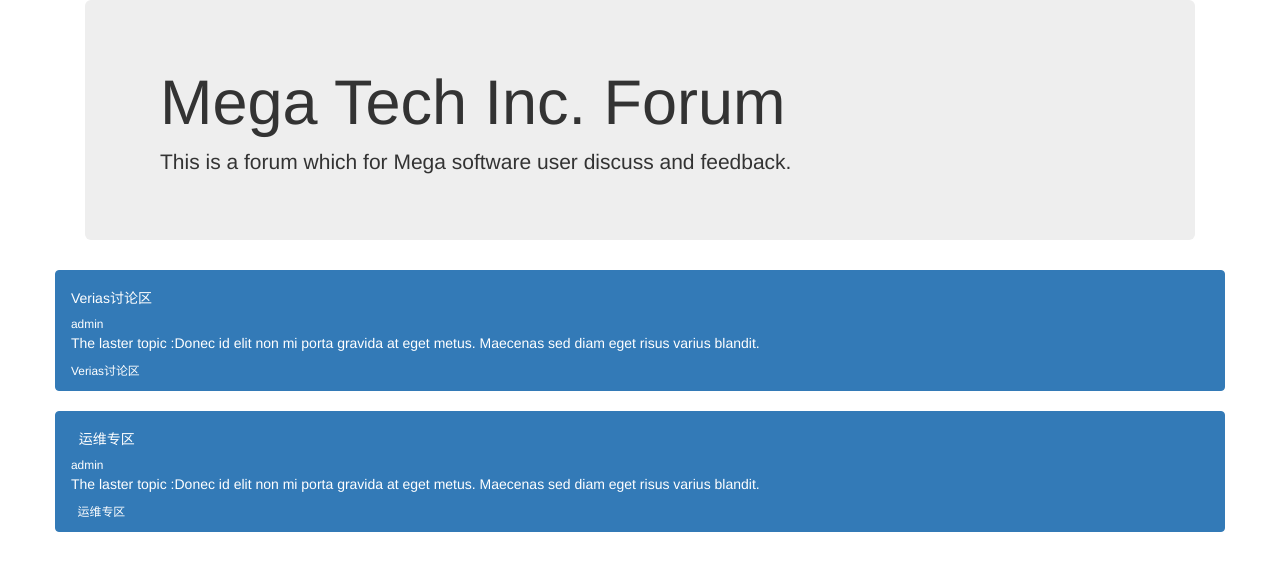
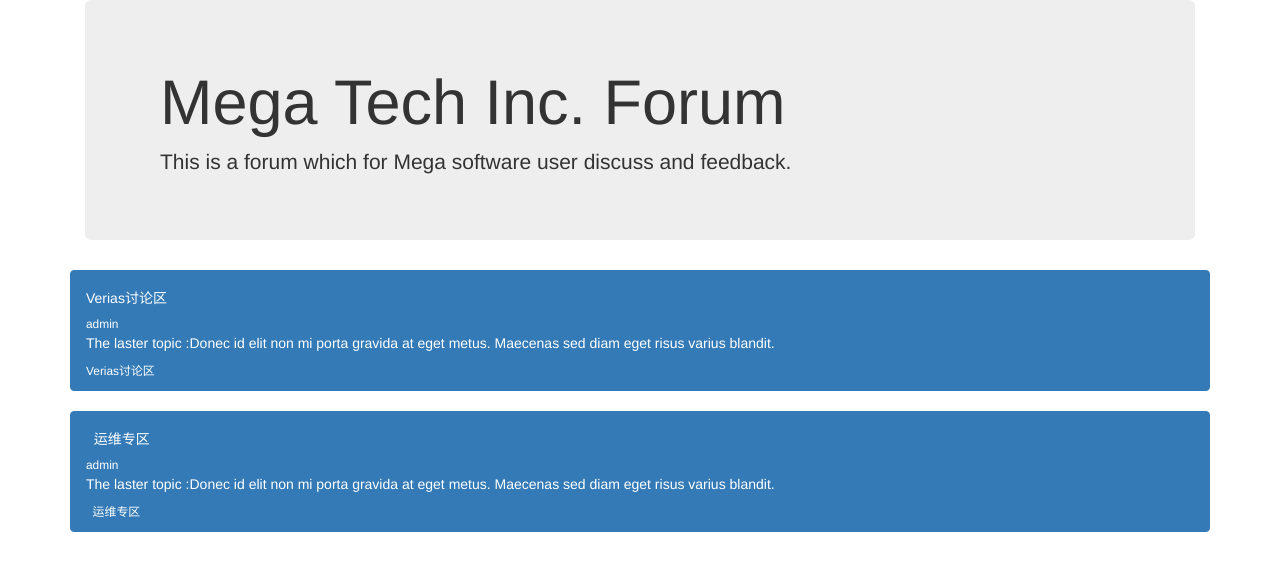
Before and after one commit to coollinn/mysite, a Django app: page /block/ in a window 1280 px wide. Shown: the top 571 px of the page. Run offline with Django 3.2, Linux system fonts and the light colour scheme; data comes from the database, SQL or seed files in the repository; some libraries are stand-ins or nearby versions.

Commit message:
update from office W530

```diff
--- a/templates/block_list.html
+++ b/templates/block_list.html
@@ -23,6 +23,7 @@
 
 <div class="container">
     <div class="row">
+        <div class="col-xs-12 col-md-12">
             {% for b in blocks %}
                 <div class="list-group">
                     <a href="#" class="list-group-item list-group-item-action flex-column align-items-start active">
@@ -36,6 +37,7 @@
                 </div>
             {% endfor%}
         </div>
+    </div>
 
 </div>
 
```
Lines whose indentation alone changed are shown as unchanged.
